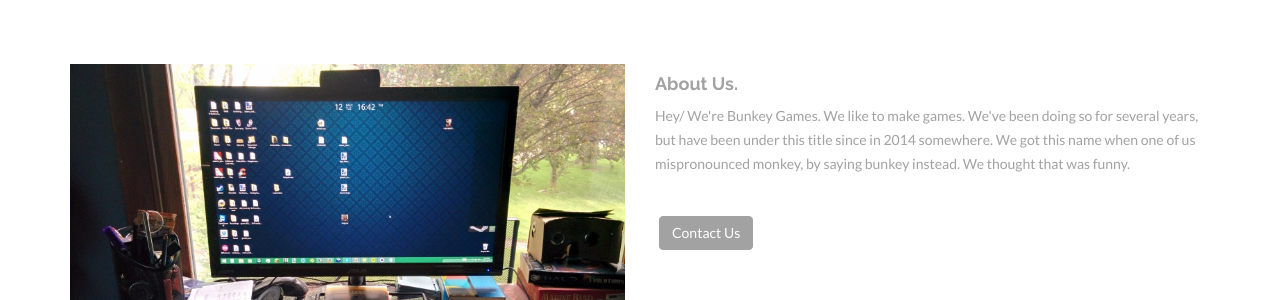
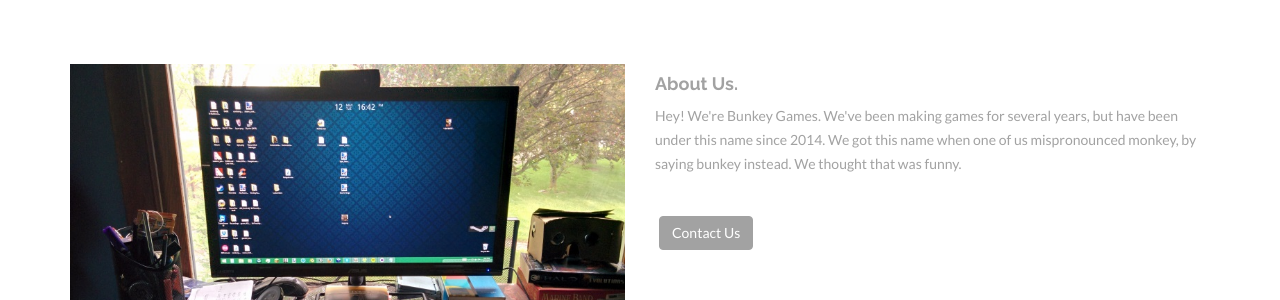
Before and after one commit to BunkeyGames/BunkeyGamesOld.github.io, a Jekyll site: the page built from about.html, in a window 1280 px wide and 900 px high. Shown: the part 182-482 px from the top of the window. Built offline with Jekyll 4.4.1, drawn with Linux system fonts in a browser that asks for light colours; nearby versions of some CDN libraries.

Commit message:
Fixed More Things
The home page should be better, and other things

```diff
--- a/_includes/testimonial.html
+++ /dev/null
@@ -1,13 +0,0 @@
-<div id="twrap">
-    <div id="twrapback"></div>
-    <div class="container centered">
-        <div class="row">
-            <div class="col-lg-8 col-lg-offset-2">
-            <i class="fa fa-comment-o"></i>
-            <p>{{ site.testimonial.message }}</p>
-            <h4><br/>{{ site.testimonial.author }}</h4>
-            <p>{{ site.testimonial.position }}</p>
-            </div>
-        </div><! --/row -->
-    </div><! --/container -->
-</div><! --/twrap -->
--- a/about.html
+++ b/about.html
@@ -11,7 +11,7 @@ permalink: /about/
         </div>
         <div class="col-lg-6">
             <h4>About Us.</h4>
-            <p>Hey/ We're Bunkey Games. We like to make games. We've been doing so for several years, but have been under this title since in 2014 somewhere. We got this name when one of us mispronounced monkey, by saying bunkey instead. We thought that was funny.</p>
+            <p>Hey! We're Bunkey Games. We've been making games for several years, but have been under this name since 2014. We got this name when one of us mispronounced monkey, by saying bunkey instead. We thought that was funny.</p>
             <p><br/><a href="/contact/" class="btn btn-theme">Contact Us</a></p>
         </div>
     </div><! --/row -->
```
Also changed, not shown: _includes/header.html (+3 -4 lines).
